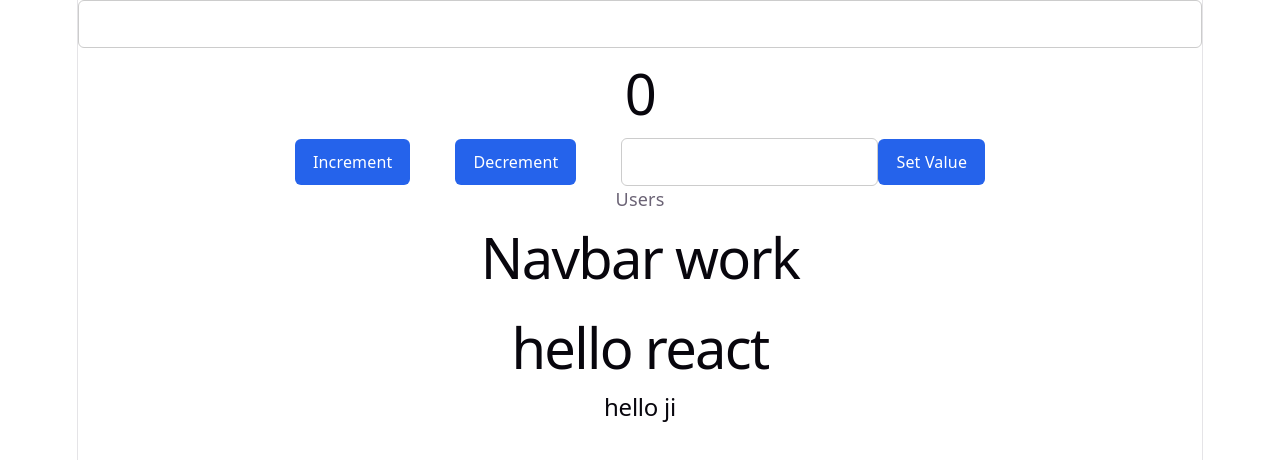
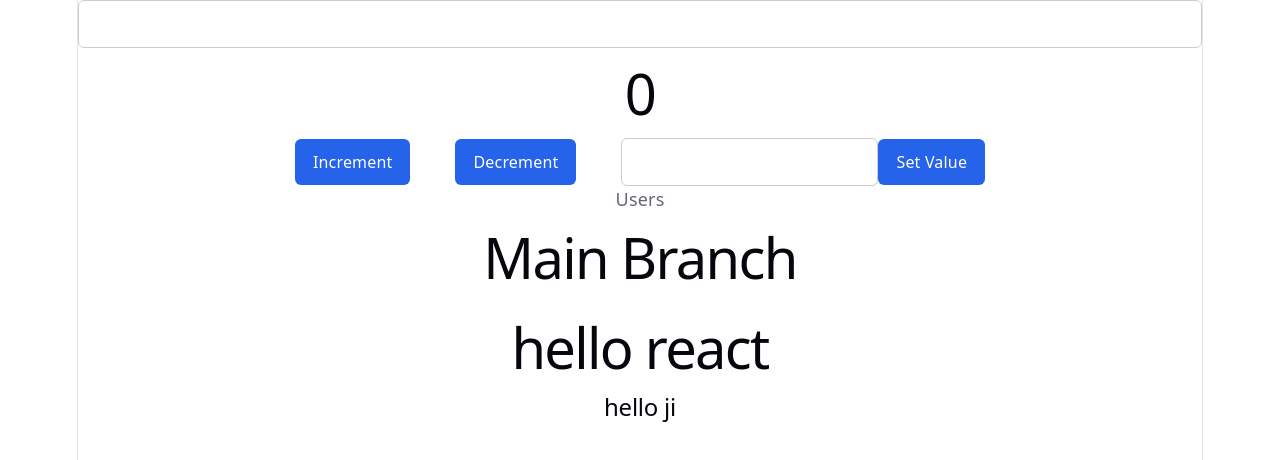
Before and after one commit to Ayushgupta0508/Redux-toolkit, a React (Vite) app: page / in a window 1280 px wide. Shown: the top 460 px of the page. Built offline with nearby package versions, Linux system fonts and the light colour scheme.

Commit message:
Update heading on main

```diff
--- a/src/App.jsx
+++ b/src/App.jsx
@@ -16,7 +16,7 @@ function App() {
     <input type="text" onChange={(e)=>dispatch(changeName(e.target.value))} />
       <Counter/>
       <Users/>
-      <h1>Navbar work</h1>
+      <h1>Main Branch</h1>
       <h1>hello react</h1>
       <h2>hello ji </h2>
     </>
```
